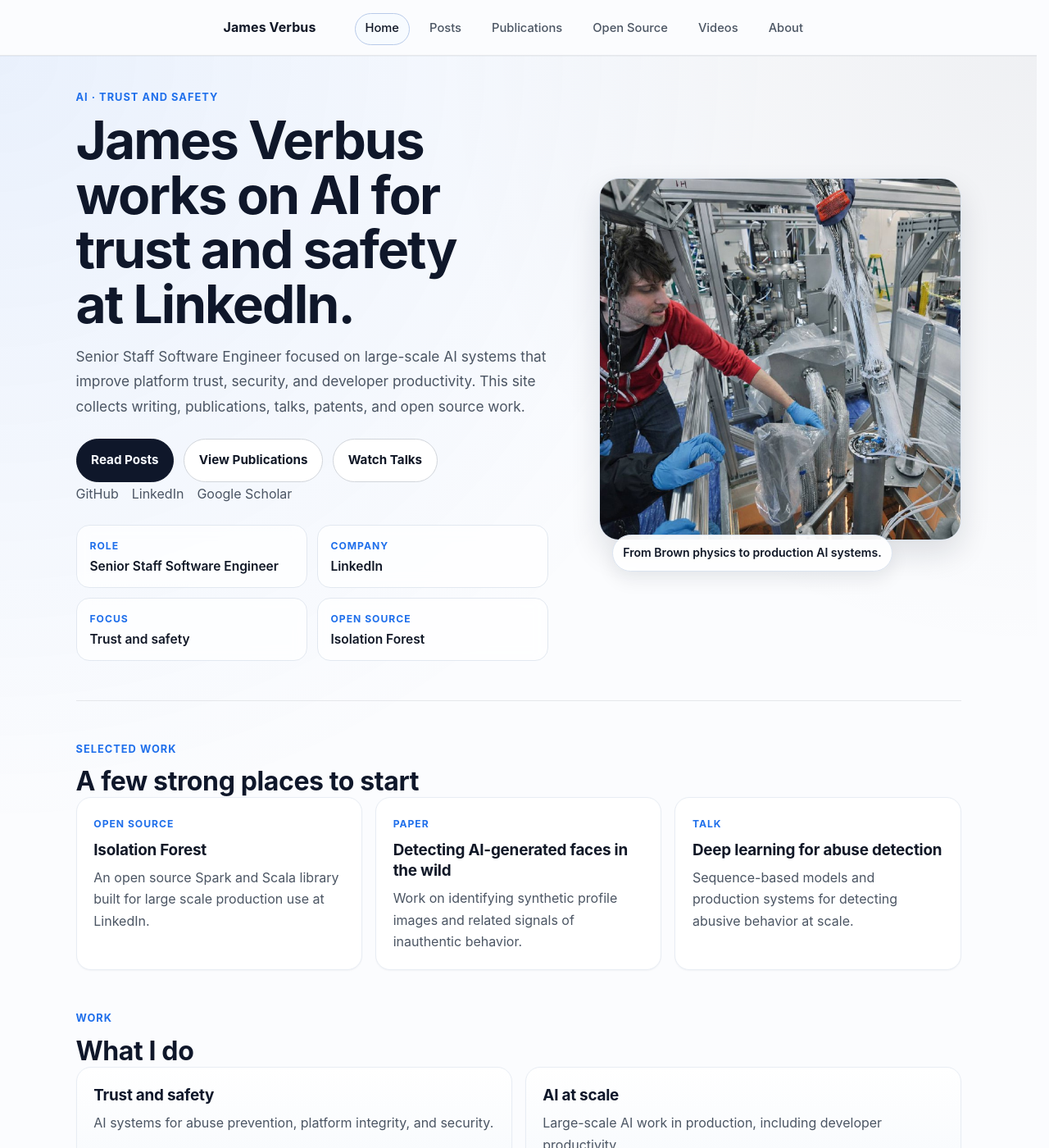
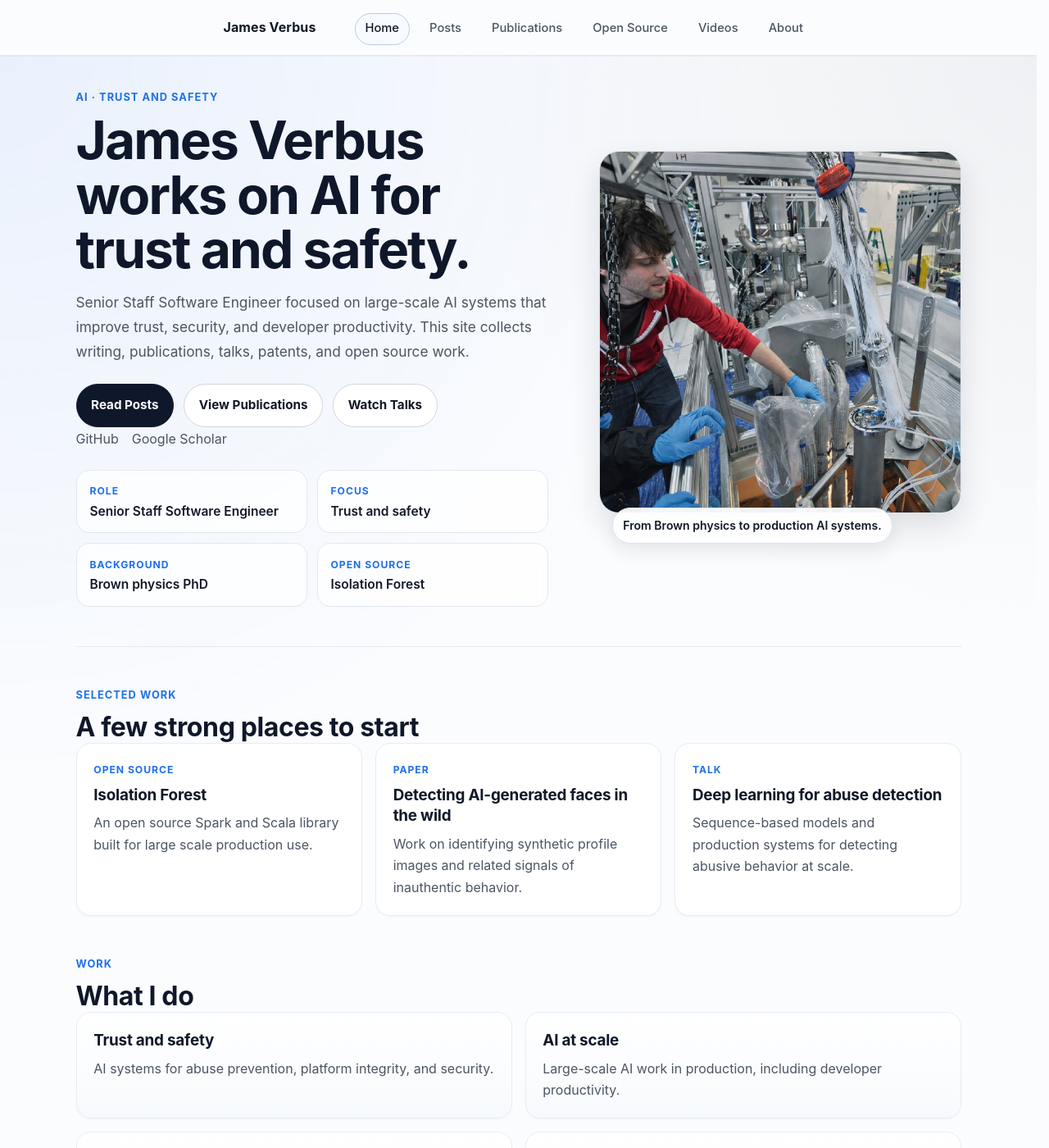
Before and after one commit to jverbus/jverbus.github.io, a Jekyll site: the page built from index.md, in a window 1280 px wide and 1400 px high. Shown: the whole window at 82% size. Built offline with Jekyll 4.4.1, drawn with Linux system fonts in a browser that asks for light colours.

Commit message:
Remove LinkedIn from landing page

```diff
--- a/_data/home.yml
+++ b/_data/home.yml
@@ -1,7 +1,7 @@
 hero:
   eyebrow: "AI · Trust and safety"
-  title: "James Verbus works on AI for trust and safety at LinkedIn."
-  intro: "Senior Staff Software Engineer focused on large-scale AI systems that improve platform trust, security, and developer productivity. This site collects writing, publications, talks, patents, and open source work."
+  title: "James Verbus works on AI for trust and safety."
+  intro: "Senior Staff Software Engineer focused on large-scale AI systems that improve trust, security, and developer productivity. This site collects writing, publications, talks, patents, and open source work."
   primary_ctas:
     - label: "Read Posts"
       url: "/posts/"
@@ -12,17 +12,15 @@ hero:
   secondary_links:
     - label: "GitHub"
       url: "https://github.com/jverbus"
-    - label: "LinkedIn"
-      url: "https://www.linkedin.com/in/jamesverbus"
     - label: "Google Scholar"
       url: "https://scholar.google.com/citations?user=_ksEziAAAAAJ"
   facts:
     - label: "Role"
       value: "Senior Staff Software Engineer"
-    - label: "Company"
-      value: "LinkedIn"
     - label: "Focus"
       value: "Trust and safety"
+    - label: "Background"
+      value: "Brown physics PhD"
     - label: "Open source"
       value: "Isolation Forest"
   image:
@@ -35,7 +33,7 @@ hero:
 featured_work:
   - eyebrow: "Open source"
     title: "Isolation Forest"
-    description: "An open source Spark and Scala library built for large scale production use at LinkedIn."
+    description: "An open source Spark and Scala library built for large scale production use."
     url: "/open-source/"
 
   - eyebrow: "Paper"
@@ -83,8 +81,6 @@ links:
     url: "https://github.com/jverbus"
   - label: "Google Scholar"
     url: "https://scholar.google.com/citations?user=_ksEziAAAAAJ"
-  - label: "LinkedIn"
-    url: "https://www.linkedin.com/in/jamesverbus"
   - label: "X"
     url: "https://x.com/JamesVerbus"
   - label: "Email"
```
